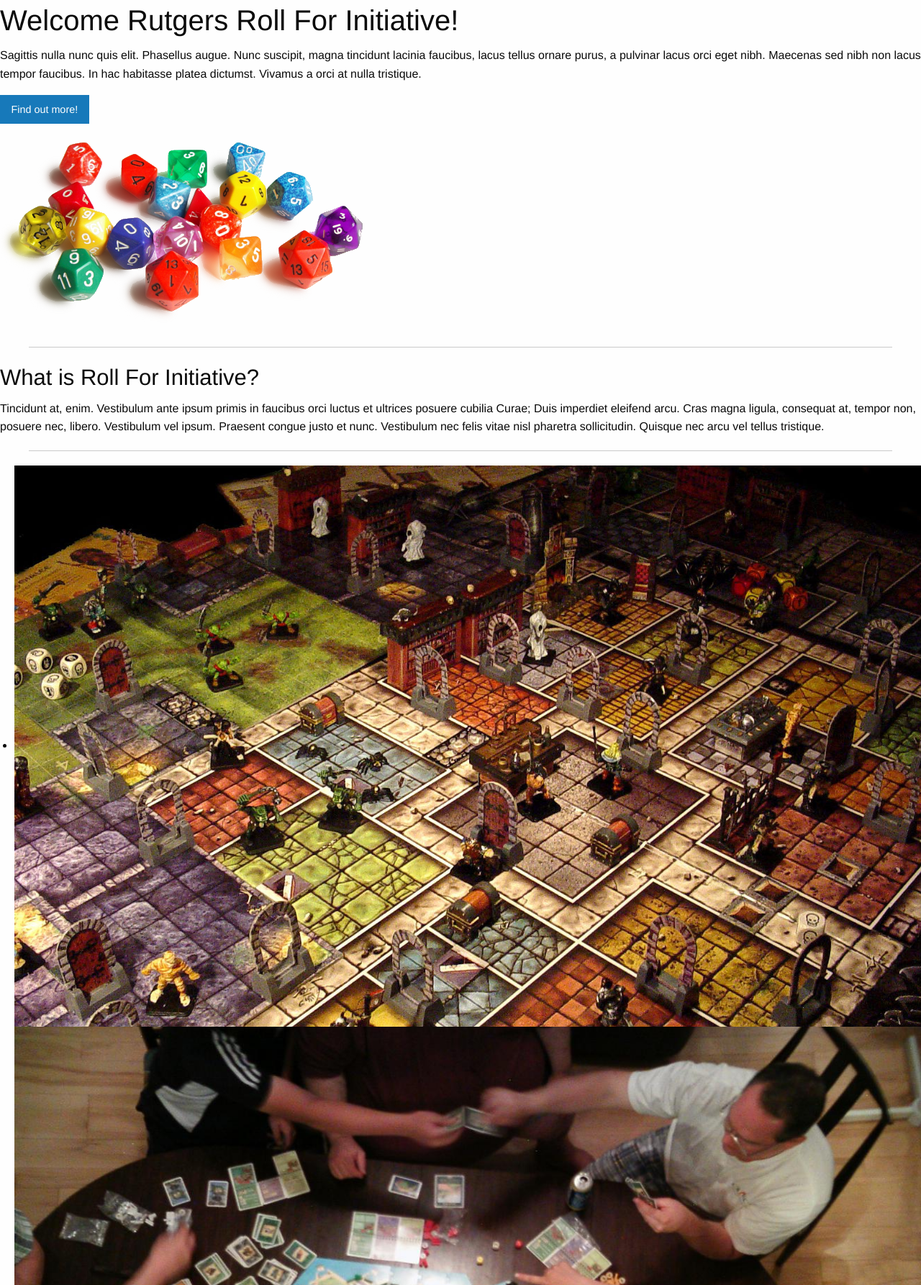
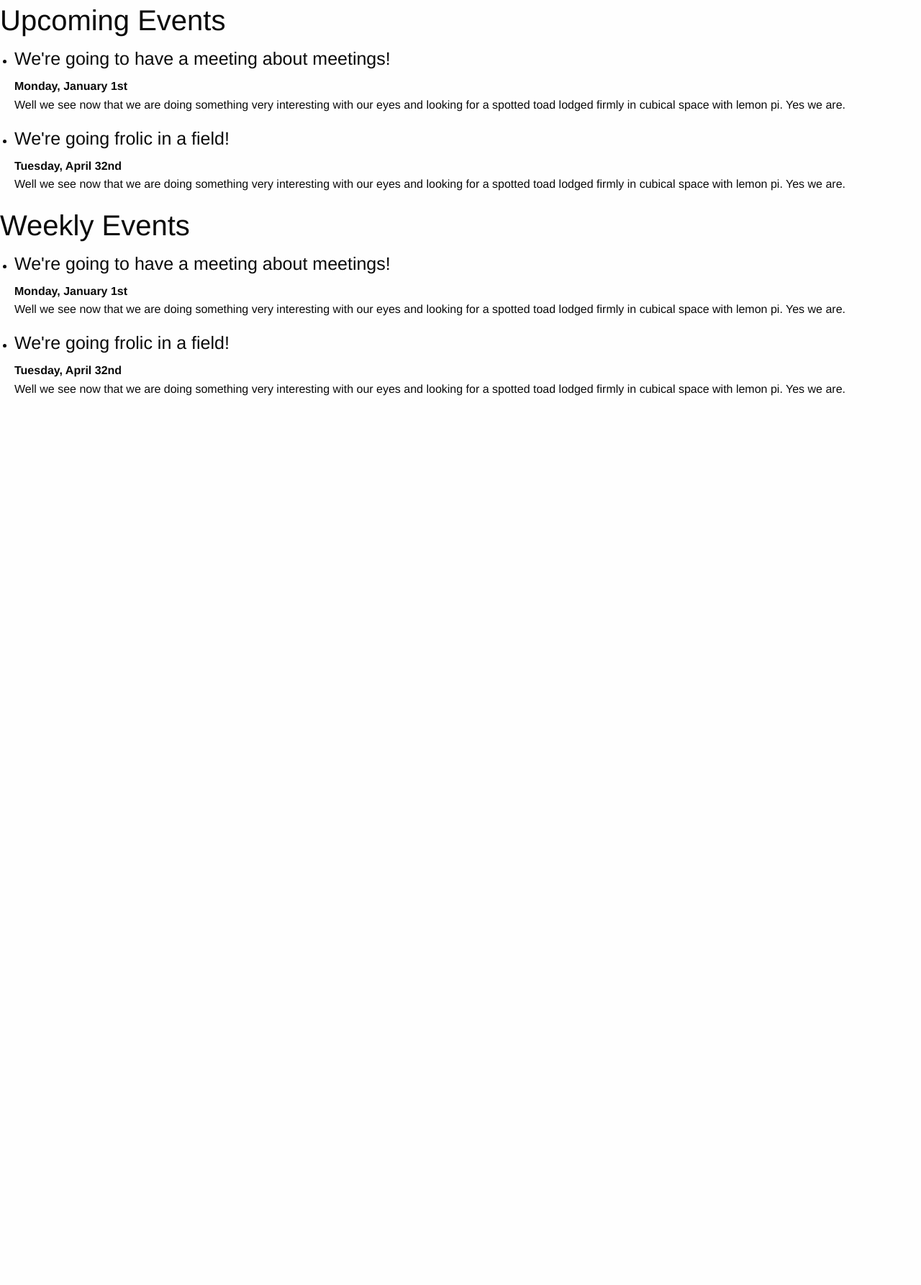
Before and after one commit to jgr68/Roll-For-Initiative, a Flask app: page /events in a window 1280 px wide. Shown: the part 134-1920 px from the top of the page at 72% size. After the commit the page ends 800 px from the top, so only its background shows below. Run offline with Flask 2, Linux system fonts and the light colour scheme; some libraries are stand-ins or nearby versions.

Commit message:
switching to modular design

```diff
--- a/app/templates/base.html
+++ b/app/templates/base.html
@@ -29,56 +29,8 @@
 		</section>
 	</nav>
 
-	<div class="row">
-
-		<div class="large-8 columns">
-		  	<div class="panel">
-			  <h2>Welcome Rutgers Roll For Initiative!</h2>
-			  <!--lorem-->
-			  <p>Sagittis nulla nunc quis elit. Phasellus augue. Nunc suscipit, magna
-			  tincidunt lacinia faucibus, lacus tellus ornare purus, a pulvinar lacus orci
-			  eget nibh. Maecenas sed nibh non lacus tempor faucibus. In hac habitasse platea
-			  dictumst. Vivamus a orci at nulla tristique.</p>
-			  <!--/lorem-->
-
-			<!-- <a class="button" href="#">Find out more!</a> -->
-			  <a class="button round" href="#">Find out more!</a>
-			</div>
-		</div>
-
-		<div class="large-4 columns">
-			<img src='../static/img/dice.png'>
-		</div>
-	</div>
-
-	<hr />
-
-	<div class="row">
-		<div class="large-12 columns">
-		  <h3>What is Roll For Initiative?</h3>
-		  <!--lorem-->
-		  <p>Tincidunt at, enim. Vestibulum ante ipsum primis in faucibus orci luctus et
-		  ultrices posuere cubilia Curae; Duis imperdiet eleifend arcu. Cras magna
-		  ligula, consequat at, tempor non, posuere nec, libero. Vestibulum vel ipsum.
-		  Praesent congue justo et nunc. Vestibulum nec felis vitae nisl pharetra
-		  sollicitudin. Quisque nec arcu vel tellus tristique.</p>
-		  <!--/lorem-->
-		</div>
-	</div>
-
-	<hr />
-
-	<div class="row">
-		<div class='large-12 columns'>
-			<ul class='large-block-grid-4'>
-			  	<li><img src='../static/img/slide1.jpg'></li>
-				<li><img src='../static/img/slide2.jpg'></li>
-				<li><img src='../static/img/slide3.jpg'></li>
-				<li><img src='../static/img/slide4.jpg'></li>
-			</ul>
-
-		</div>
-	</div>
+	{% block content %}
+	{% endblock %}
 
     <script src="../static/js/vendor/jquery.js"></script>
     <script src="../static/js/foundation.min.js"></script>
```
